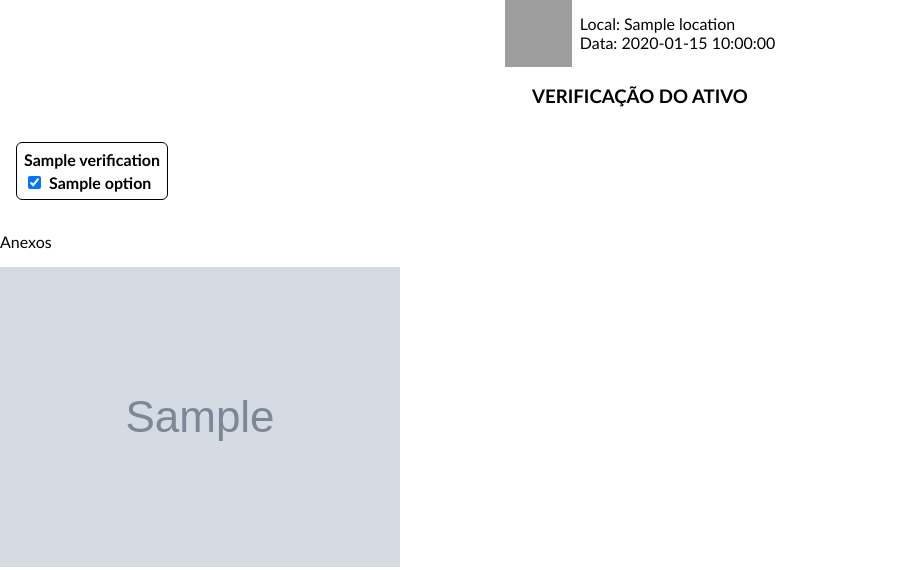
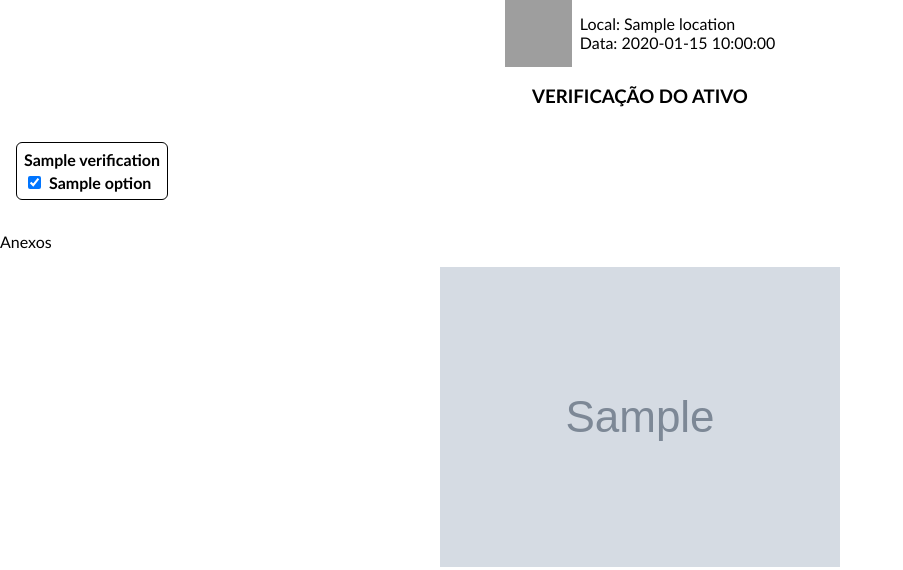
Before and after one commit to pedrogs97/solutis_manager_back, a Python web app: template templates/comodato.html in a window 1280 px wide. Shown: the part 3222-3792 px from the top of the page, without its empty margins (0-903 px from the left). Run offline with Jinja, Linux system fonts and the light colour scheme; the template is opened without the code that fills it: most values are stand-ins (such as "Sample title", 1, 10 or a date in 2020); grey boxes marked "Sample" are stand-in pictures; grey boxes are pictures that could not be loaded.

Commit message:
fix: lending attach

```diff
--- a/templates/comodato.html
+++ b/templates/comodato.html
@@ -259,6 +259,15 @@
             .verification-label {
                 margin-left: 5px;
             }
+
+            .image-wrapper {
+                display: flex;
+                flex-direction: column;
+                align-items: center;
+                row-gap: 12px;
+                margin-left: auto;
+                margin-right: auto;
+            }
         </style>
     </head>
     <body class="container">
@@ -460,7 +469,7 @@
                 <p>Anexos</p>
                 <div class="page-break"></div>
                 <div class="container">
-                    <div class="image_wrapper">
+                    <div class="image-wrapper">
                         {% for attachment in attachments %}
                         <img src="{{ attachment.file }}" alt="Attachment" width="auto" height="auto" />
                         {% endfor %}
```
